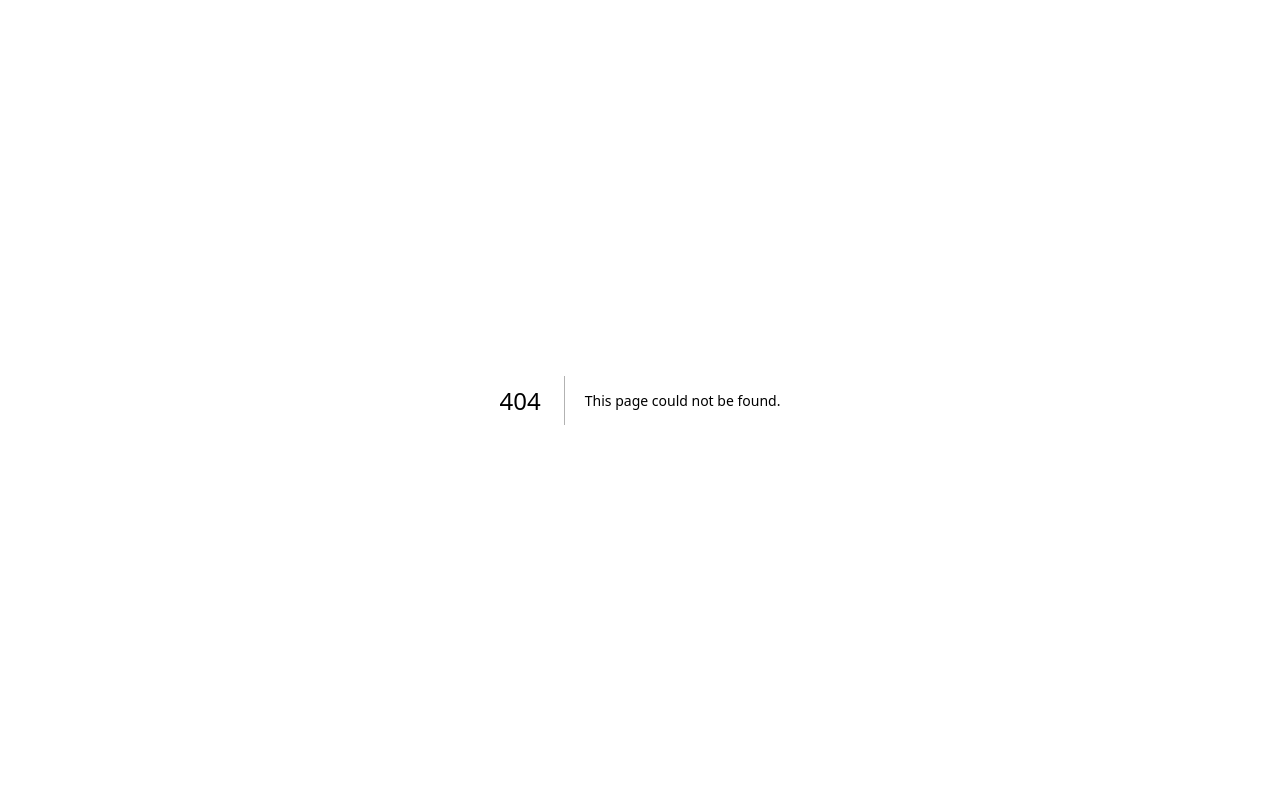
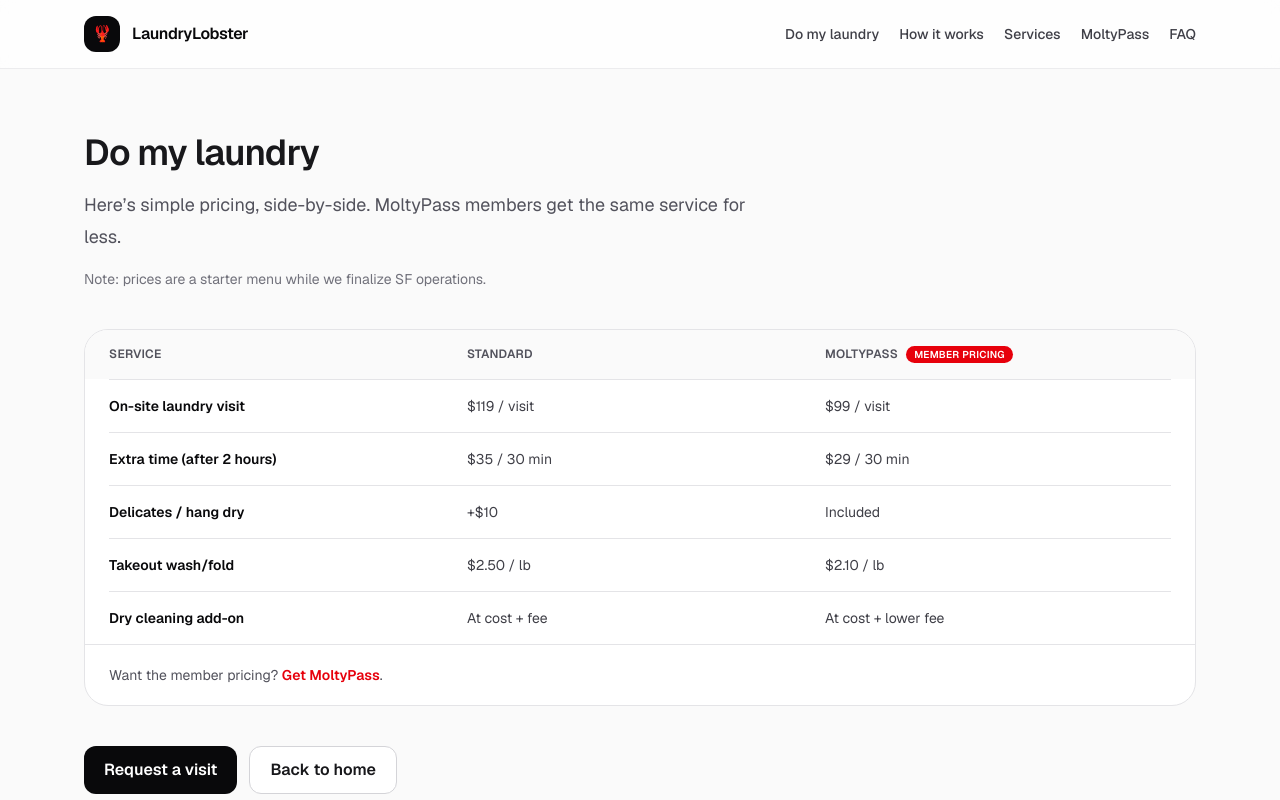
Before and after one commit to colygon/laundrylobster, a Next.js app: page /do-my-laundry in a window 1280 px wide. Before the commit this address had no page. Shown: the top 800 px of the page. Built offline with nearby package versions, Linux system fonts and the light colour scheme.

Commit message:
feat: add Do my laundry pricing comparison page

```diff
--- /dev/null
+++ b/src/app/do-my-laundry/page.tsx
@@ -0,0 +1,106 @@
+import Link from "next/link";
+import { SiteFooter } from "@/components/SiteFooter";
+import { SiteNav } from "@/components/SiteNav";
+
+function Row({
+  label,
+  standard,
+  member,
+}: {
+  label: string;
+  standard: string;
+  member: string;
+}) {
+  return (
+    <div className="grid grid-cols-3 gap-3 border-t border-zinc-200 py-4 text-sm dark:border-white/10">
+      <div className="font-semibold text-zinc-950 dark:text-zinc-50">{label}</div>
+      <div className="text-zinc-700 dark:text-zinc-200">{standard}</div>
+      <div className="text-zinc-700 dark:text-zinc-200">{member}</div>
+    </div>
+  );
+}
+
+export default function DoMyLaundryPage() {
+  return (
+    <div className="min-h-screen bg-zinc-50 font-sans text-zinc-900 dark:bg-black dark:text-zinc-50">
+      <SiteNav />
+
+      <main className="mx-auto w-full max-w-6xl px-5 py-16">
+        <div className="flex flex-col gap-4">
+          <h1 className="text-4xl font-semibold tracking-tight">Do my laundry</h1>
+          <p className="max-w-2xl text-lg leading-8 text-zinc-600 dark:text-zinc-300">
+            Here’s simple pricing, side-by-side. MoltyPass members get the same
+            service for less.
+          </p>
+          <p className="text-sm text-zinc-500 dark:text-zinc-400">
+            Note: prices are a starter menu while we finalize SF operations.
+          </p>
+        </div>
+
+        <div className="mt-10 overflow-hidden rounded-3xl border border-zinc-200 bg-white dark:border-white/10 dark:bg-black">
+          <div className="grid grid-cols-3 gap-3 bg-zinc-50 px-6 py-4 text-xs font-semibold uppercase tracking-wide text-zinc-600 dark:bg-white/5 dark:text-zinc-300">
+            <div>Service</div>
+            <div>Standard</div>
+            <div>
+              MoltyPass
+              <span className="ml-2 inline-flex items-center rounded-full bg-red-600 px-2 py-0.5 text-[10px] font-semibold text-white">
+                member pricing
+              </span>
+            </div>
+          </div>
+
+          <div className="px-6">
+            <Row
+              label="On-site laundry visit"
+              standard="$119 / visit"
+              member="$99 / visit"
+            />
+            <Row
+              label="Extra time (after 2 hours)"
+              standard="$35 / 30 min"
+              member="$29 / 30 min"
+            />
+            <Row label="Delicates / hang dry" standard="+$10" member="Included" />
+            <Row
+              label="Takeout wash/fold"
+              standard="$2.50 / lb"
+              member="$2.10 / lb"
+            />
+            <Row
+              label="Dry cleaning add-on"
+              standard="At cost + fee"
+              member="At cost + lower fee"
+            />
+          </div>
+
+          <div className="border-t border-zinc-200 px-6 py-5 text-sm text-zinc-600 dark:border-white/10 dark:text-zinc-300">
+            <p>
+              Want the member pricing?{' '}
+              <Link className="font-semibold text-red-600 hover:underline" href="/pricing">
+                Get MoltyPass
+              </Link>
+              .
+            </p>
+          </div>
+        </div>
+
+        <div className="mt-10 flex flex-col gap-3 sm:flex-row">
+          <a
+            href="mailto:hello@laundrylobster.com?subject=LaundryLobster%20—%20Do%20my%20laundry"
+            className="inline-flex h-12 items-center justify-center rounded-xl bg-zinc-950 px-5 font-semibold text-white hover:bg-zinc-800 dark:bg-white dark:text-zinc-950 dark:hover:bg-zinc-200"
+          >
+            Request a visit
+          </a>
+          <Link
+            href="/"
+            className="inline-flex h-12 items-center justify-center rounded-xl border border-zinc-300 bg-white px-5 font-semibold text-zinc-900 hover:bg-zinc-100 dark:border-white/15 dark:bg-black dark:text-zinc-50 dark:hover:bg-white/5"
+          >
+            Back to home
+          </Link>
+        </div>
+      </main>
+
+      <SiteFooter />
+    </div>
+  );
+}
--- a/src/app/page.tsx
+++ b/src/app/page.tsx
@@ -63,6 +63,12 @@
                 </p>
 
                 <div className="mt-8 flex flex-col gap-3 sm:flex-row">
+                  <Link
+                    href="/do-my-laundry"
+                    className="inline-flex h-12 items-center justify-center rounded-xl bg-red-600 px-5 font-semibold text-white hover:bg-red-500"
+                  >
+                    Do my laundry
+                  </Link>
                   <Link
                     href="/pricing"
                     className="inline-flex h-12 items-center justify-center rounded-xl bg-zinc-950 px-5 font-semibold text-white hover:bg-zinc-800 dark:bg-white dark:text-zinc-950 dark:hover:bg-zinc-200"
--- a/src/components/SiteNav.tsx
+++ b/src/components/SiteNav.tsx
@@ -14,6 +14,9 @@
           <span>LaundryLobster</span>
         </Link>
         <nav className="flex items-center gap-5 text-sm font-medium text-zinc-700 dark:text-zinc-200">
+          <Link className="hover:text-zinc-950 dark:hover:text-white" href="/do-my-laundry">
+            Do my laundry
+          </Link>
           <Link className="hover:text-zinc-950 dark:hover:text-white" href="/#how">
             How it works
           </Link>
```
